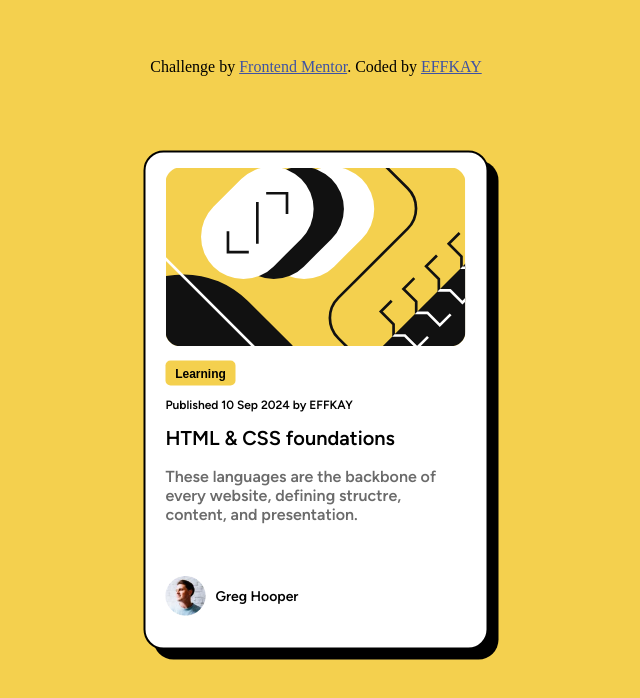
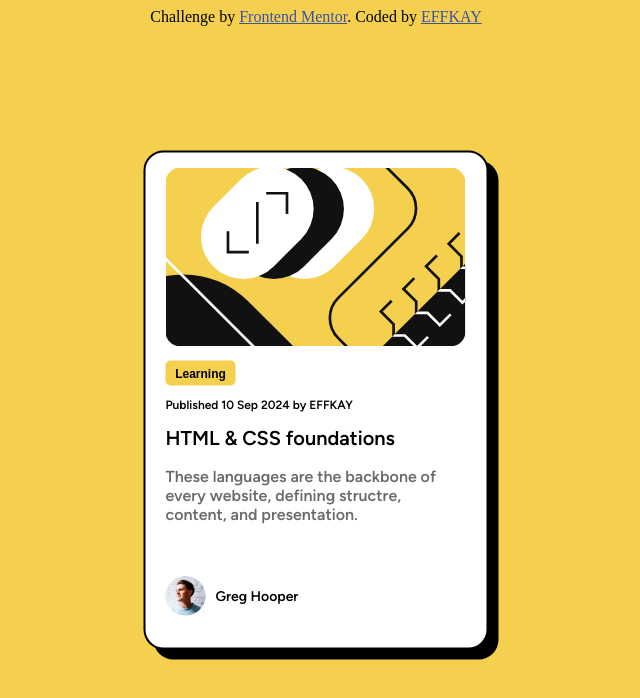
Before and after one commit to effkay12/blog-preview-card, a plain HTML site: page index.html in a window 1280 px wide. Shown: the whole page, without its empty margins (324-964 px from the left). Drawn offline with Linux system fonts and the light colour scheme.

Commit message:
style.css

```diff
--- a/style.css
+++ b/style.css
@@ -63,9 +63,7 @@ body {
 }
 .attribution {
     font-size: 16px;
-    text-align: center;
     font-family: Outfit-Bold;
-    margin: 50px 0px ;
 }
 .attribution a {
    color: hsl(228, 45%, 44%);
```
